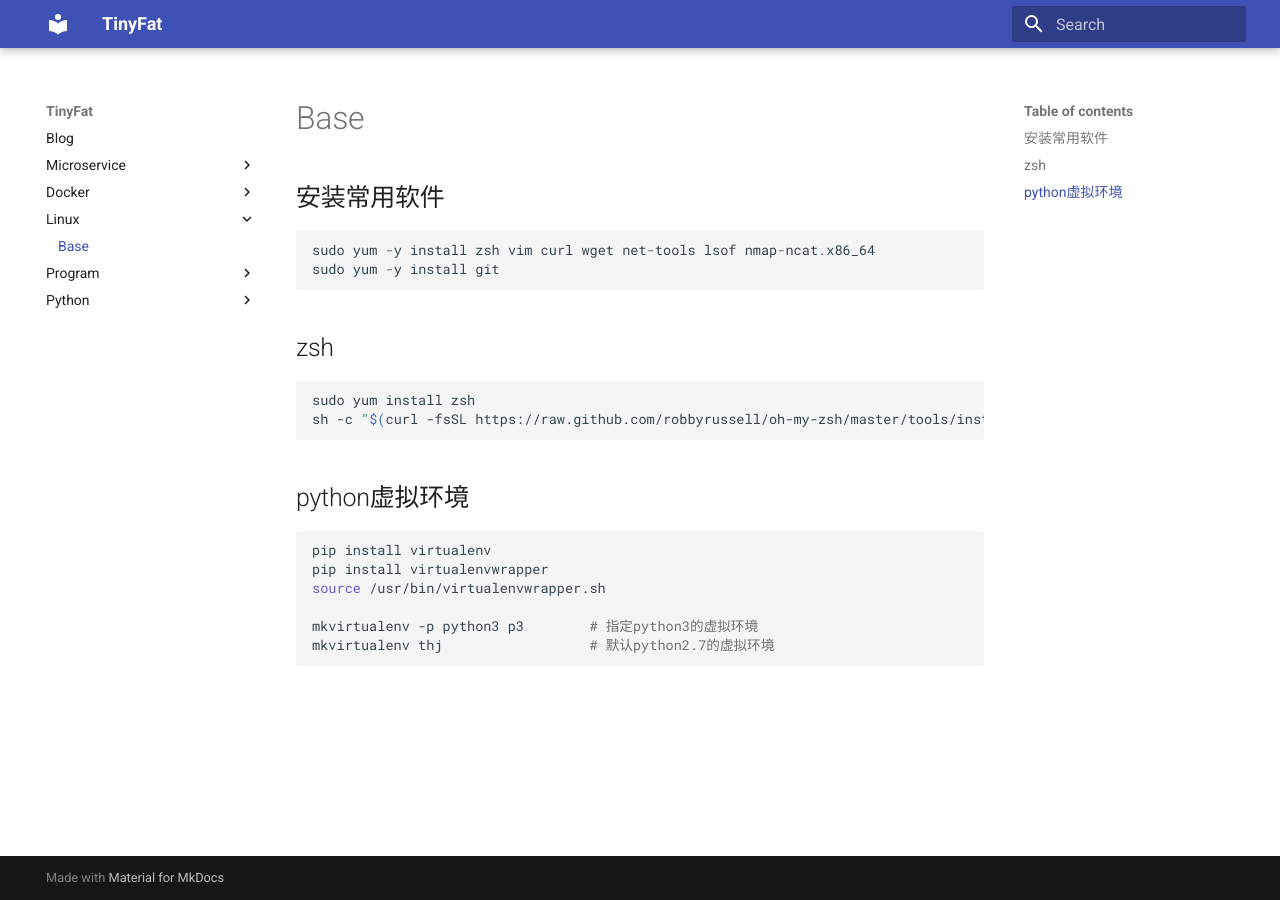
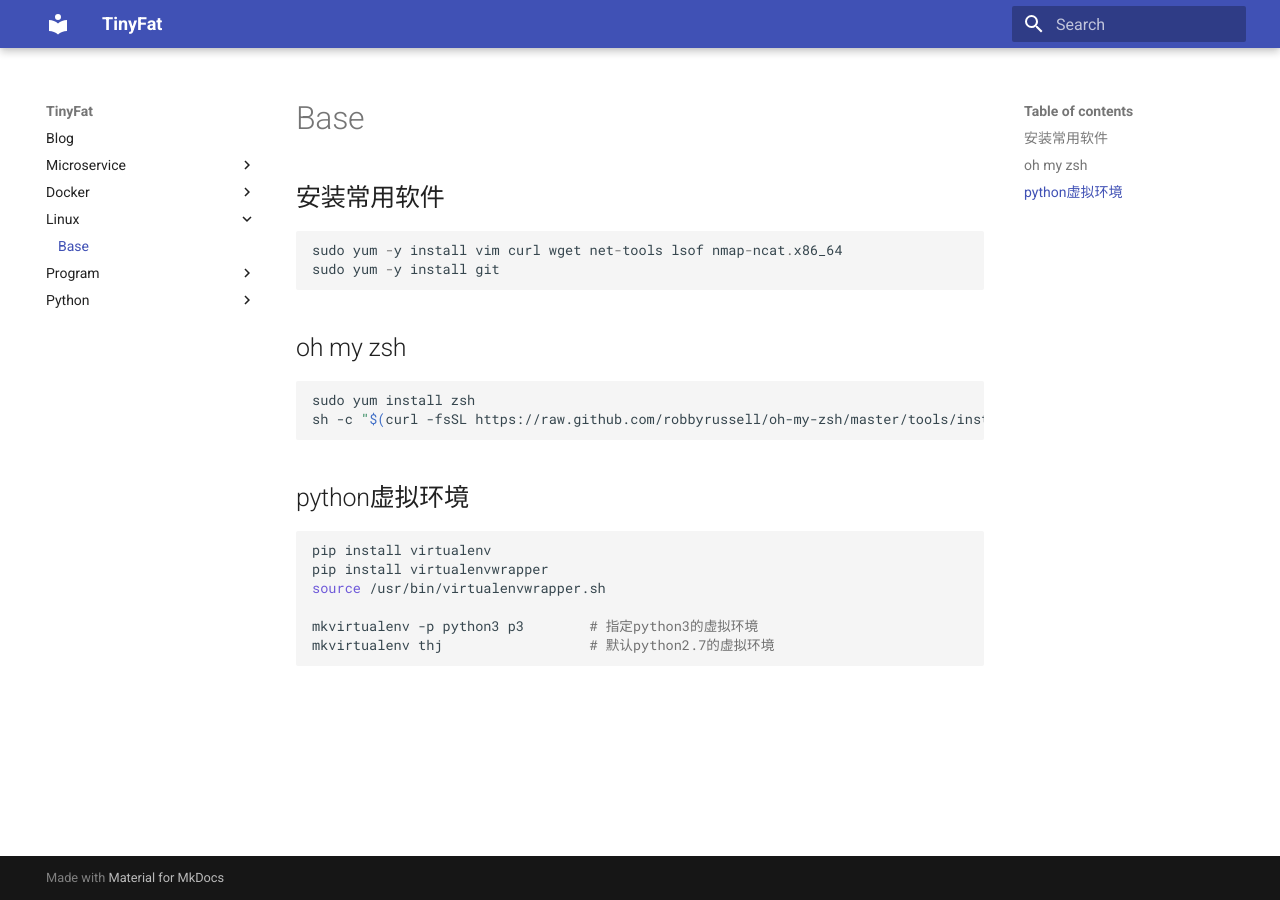
Before and after one commit to thj8/blog, an MkDocs documentation site: the page built from docs/linux/base.md, in a window 1280 px wide. Built offline with MkDocs 1.6.1 and Material for MkDocs 9.7.7, drawn with Linux system fonts in a browser that asks for light colours.

Commit message:
modify linux base.md

````diff
--- a/docs/linux/base.md
+++ b/docs/linux/base.md
@@ -1,11 +1,11 @@
 ## 安装常用软件
 
 ```
-sudo yum -y install zsh vim curl wget net-tools lsof nmap-ncat.x86_64
+sudo yum -y install vim curl wget net-tools lsof nmap-ncat.x86_64
 sudo yum -y install git
 ```
 
-## zsh
+## oh my zsh
 
 ```shell
 sudo yum install zsh
````
